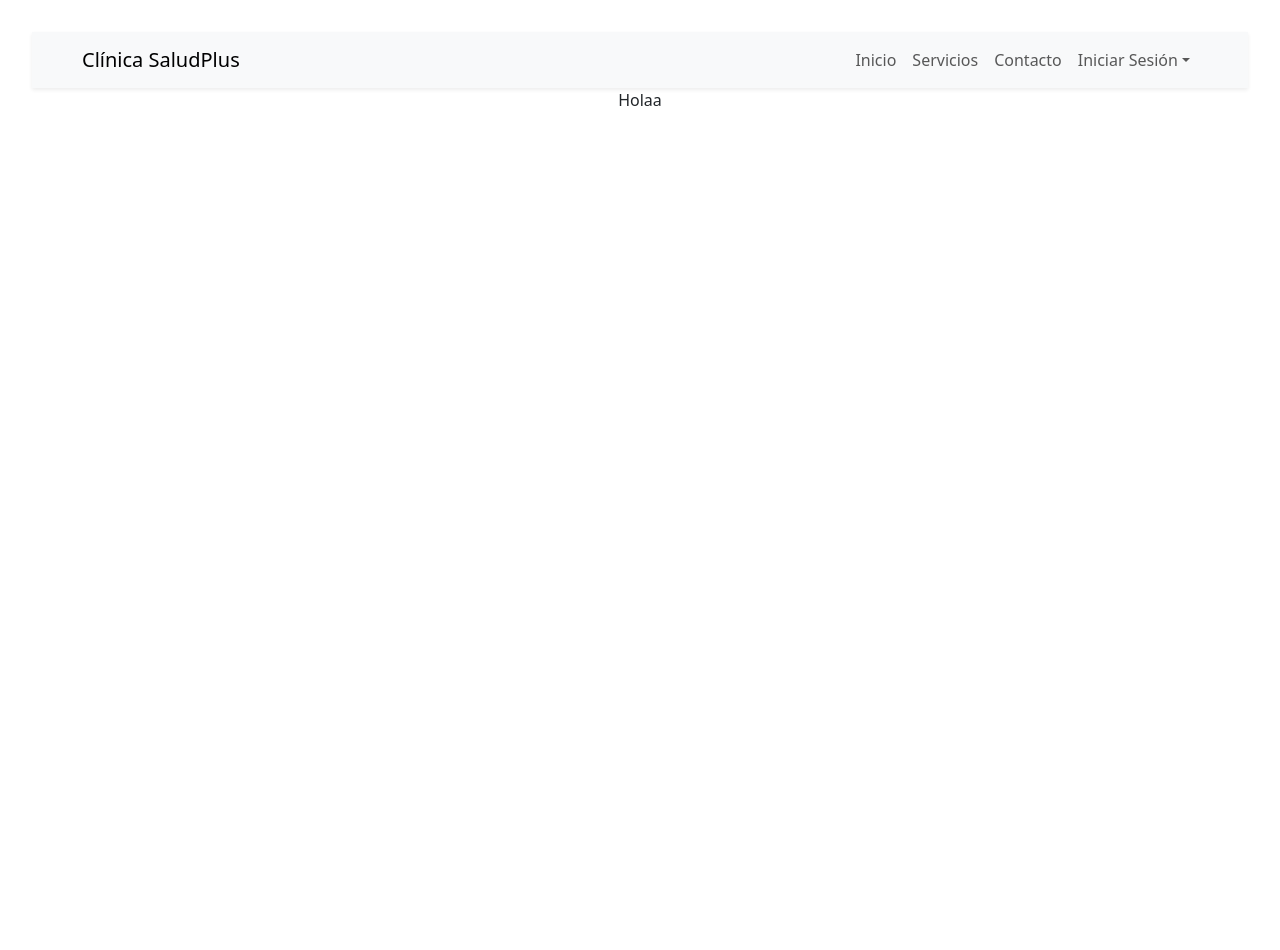
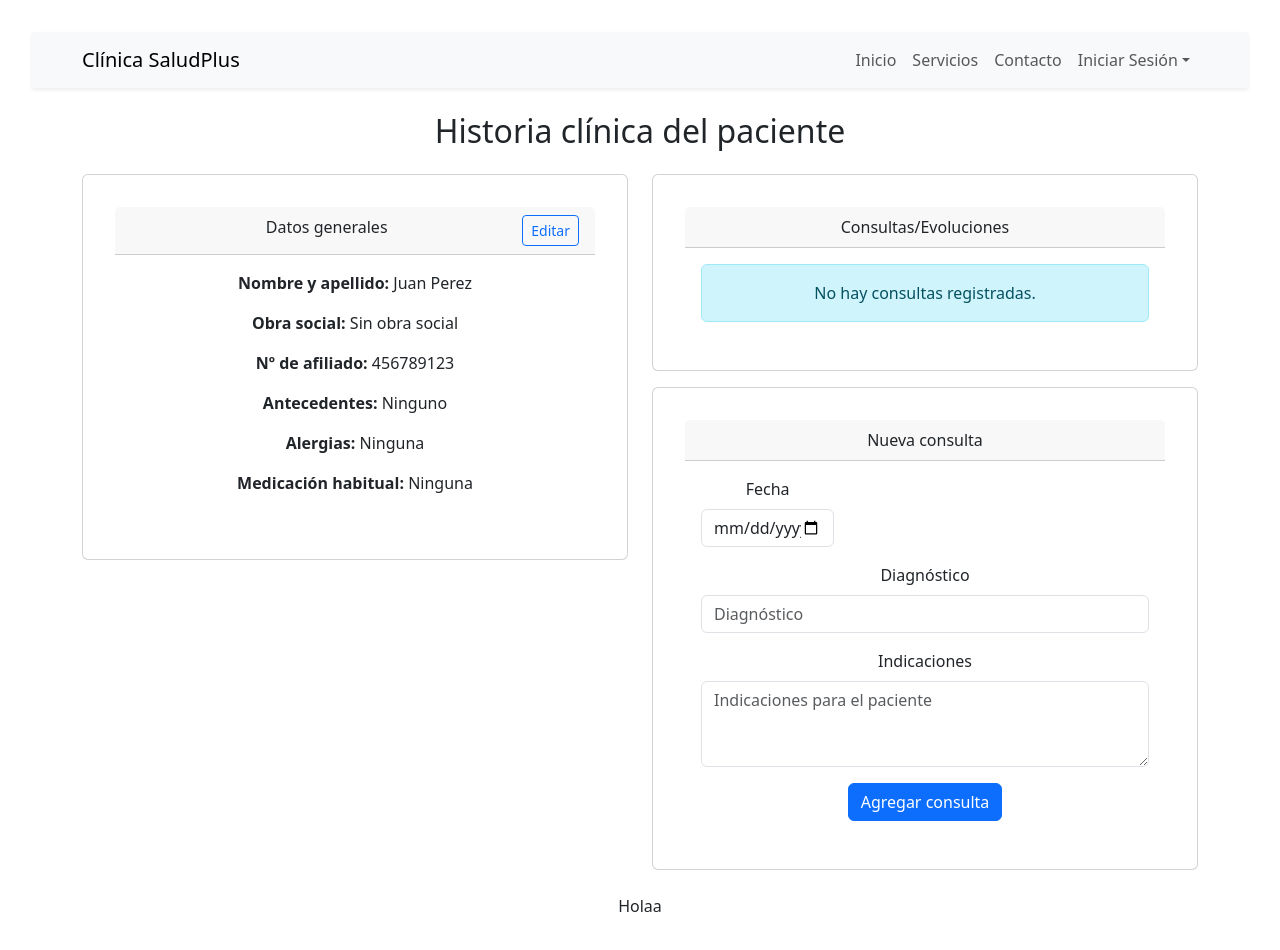
Before and after one commit to tomas0204/Clinica-React, a React (Vite) app: page /historiaClinica in a window 1280 px wide. Shown: the top 950 px of the page. Before the commit the page ends 800 px from the top, so only its background shows below. Built offline with nearby package versions, Linux system fonts and the light colour scheme.

Commit message:
Creación de historia clínica única

```diff
--- a/src/App.jsx
+++ b/src/App.jsx
@@ -1,10 +1,11 @@
 import './App.css'
 import Footer from "./components/Footer";
-import { Route, Routes, BrowserRouter } from 'react-router'
+import { Route, Routes, BrowserRouter } from 'react-router-dom'
 import Login from './components/views/Login.jsx'
 import 'bootstrap/dist/css/bootstrap.min.css';
 import Navbar from './components/views/Navbar/Navbar.jsx';
 import RegistrarPaciente from './components/views/RegistrarPaciente.jsx';
+import HistoriaClinica from './components//historiaClinica/HistoriaClinica.jsx';
 function App() {
 
   return (
@@ -16,6 +17,7 @@ function App() {
             <Route path="/" element={<h1>Bienvenido a la Clínica</h1>} />
             <Route path='/login' element={<Login />} />
             <Route path='/registrarPaciente' element={<RegistrarPaciente />} />
+            <Route path="/historiaClinica" element={<HistoriaClinica />} />
           </Routes>
         </main>
         <Footer />
--- /dev/null
+++ b/src/components/historiaClinica/FormularioEvolucion.jsx
@@ -0,0 +1,87 @@
+import { useState } from "react";
+import {Form, Button, Row, Col } from "react-bootstrap";
+
+function FormularioEvolucion({ onAdd }) {
+    const [formData, setFormData] = useState({
+        fecha: "",
+        motivo: "",
+        diagnostico: "",
+        indicaciones: ""
+    });
+
+    const handleChange = (e) => {
+        setFormData({
+            ...formData,
+            [e.target.name]: e.target.value
+        });
+    };
+
+    const handleSubmit = (e) => {
+        e.preventDefault();
+        onAdd(formData);
+
+        setFormData({
+            fecha: "",
+            motivo: "",
+            diagnostico: "",
+            indicaciones: "",
+        });
+    }
+
+    return (
+        <Form onSubmit={handleSubmit}>
+            <Row className="mb-3">
+                <Col md={4}>
+                    <Form.Group controlId="fecha">
+                        <Form.Label>Fecha</Form.Label>
+                        <Form.Control
+                        type="date"
+                        name="fecha"
+                        value={formData.fecha}
+                        onChange={handleChange}
+                        required
+                    />
+                    </Form.Group>
+                </Col>
+            </Row>
+
+    <Row className="mb-3">
+        <Col>
+        <Form.Group controlId="diagnostico">
+            <Form.Label>Diagnóstico</Form.Label>
+            <Form.Control
+            type="text"
+            name="diagnostico"
+            placeholder="Diagnóstico"
+            value={formData.diagnostico}
+            onChange={handleChange}
+            required
+            />
+        </Form.Group>
+        </Col>
+    </Row>
+
+    <Row className="mb-3">
+        <Col>
+        <Form.Group controlId="indicaciones">
+            <Form.Label>Indicaciones</Form.Label>
+            <Form.Control
+            as="textarea"
+            rows={3}
+            name="indicaciones"
+            placeholder="Indicaciones para el paciente"
+            value={formData.indicaciones}
+            onChange={handleChange}
+            />
+        </Form.Group>
+        </Col>
+    </Row>
+
+    <Button type="submit" variant="primary">
+        Agregar consulta
+    </Button>
+</Form>
+);
+}
+
+export default FormularioEvolucion;
--- /dev/null
+++ b/src/components/historiaClinica/HistoriaClinica.jsx
@@ -0,0 +1,156 @@
+import { useState } from "react";
+import { Container, Row, Col, Card, Form, Button } from "react-bootstrap";
+import ListaEvoluciones from "./ListaEvoluciones";
+import FormularioEvolucion from "./FormularioEvolucion.jsx";
+
+function HistoriaClinica() {
+    const [historia, setHistoria] = useState({
+        nombre: "Juan Perez",
+        obraSocial: "Sin obra social",
+        nroAfiliado: "456789123",
+        antecedentes: "Ninguno",
+        alergias: "Ninguna",
+        medicacionHabitual: "Ninguna",
+        consultas: [],
+    });
+
+const [modoEdicion, setModoEdicion] = useState(false);
+
+const [formData, setFormData] = useState({...historia });
+
+const handleChange = (e) => {
+    const {name, value } = e.target;
+    setFormData((prev) => ({...prev, [name]: value}));
+};
+
+const guardarCambios = () => {
+    setHistoria(formData);
+    setModoEdicion(false);
+};
+
+const cancelarEdicion = () => {
+    setFormData({ ...historia });
+    setModoEdicion(false);
+};
+
+const agregarConsulta = (nuevaConsulta) => {
+        setHistoria((prev) => ({
+            ...prev,
+            consultas: [...prev.consultas, nuevaConsulta],
+        }));
+    };
+
+    return (
+        <Container className="my-4">
+            <Row className="mb-3">
+                <Col>
+                <h2>Historia clínica del paciente</h2>
+                </Col>
+            </Row>
+
+            <Row>
+                <Col md={6}>
+                <Card className="mb-3">
+                    <Card.Header>Datos generales
+                        <div className="float-end">
+                            {!modoEdicion && (
+                                <Button variant="outline-primary" size="sm" onClick={() => setModoEdicion(true)}>
+                                    Editar
+                                </Button>
+                            )}
+                        </div>
+                    </Card.Header>
+                    <Card.Body>
+                        {modoEdicion? (
+                            <>
+                            <Form.Group className="mb-2">
+                                <Form.Label>Nombre</Form.Label>
+                                <Form.Control
+                                type="text"
+                                name="nombre"
+                                value={formData.nombre}
+                                onChange={handleChange}
+                                />
+                            </Form.Group>
+
+                            <Form.Group className="mb-2">
+                                <Form.Label>Obra social</Form.Label>
+                                <Form.Select
+                                    name="obraSocial"
+                                    value={formData.obraSocial}
+                                    onChange={handleChange}
+                                >
+                                    <option value="">Selecciones una obra social</option>
+                                    <option value="OSDE">OSDE</option>
+                                    <option value="Osecac">Osecac</option>
+                                    <option value="PAMI">PAMI</option>
+                                    <option value="Particular">Particular</option>
+                                    <option value="Red de Seguro Medico">Red de Seguro medico</option>
+                                    <option value="SancorSalud">SancorSalud</option>
+                                    <option value="Subsidio Salud">Subsidio Salud</option>
+                                    <option value="Swiss Medical">Swiss Medical</option>
+                            </Form.Select>
+                        </Form.Group>
+
+                        <Form.Group className="mb-2">
+                            <Form.Label>Antecedentes</Form.Label>
+                                <Form.Control
+                                    type="text"
+                                    name="antecedentes"
+                                    value={formData.antecedentes}
+                                    onChange={handleChange}
+                                />
+                        </Form.Group>
+
+                                <Form.Group className="mb-3">
+                                    <Form.Label>Medicación habitual</Form.Label>
+                                    <Form.Control
+                                    type="text"
+                                    name="medicacionHabitual"
+                                    value={formData.medicacionHabitual}
+                                    onChange={handleChange}
+                                    />
+                                </Form.Group>
+
+                                <Button variant="success" size="sm" onClick={guardarCambios} className="me-2">
+                                    Guardar
+                                </Button>
+                                <Button variant="secondary" size="sm" onClick={cancelarEdicion}>
+                                    Cancelar
+                                </Button>
+                            </>
+                        ) : (
+                        <>
+                            <p><strong>Nombre y apellido:</strong> {historia.nombre}</p>
+                            <p><strong>Obra social:</strong> {historia.obraSocial}</p>
+                            <p><strong>Nº de afiliado:</strong> {historia.nroAfiliado}</p>
+                            <p><strong>Antecedentes:</strong> {historia.antecedentes}</p>
+                            <p><strong>Alergias:</strong> {historia.alergias}</p>
+                            <p><strong>Medicación habitual:</strong> {historia.medicacionHabitual}</p>
+                        </>
+                    )}
+                    </Card.Body>
+                </Card>
+                </Col>
+
+                <Col md={6}>
+                <Card className="mb-3">
+                    <Card.Header>Consultas/Evoluciones</Card.Header>
+                    <Card.Body>
+                        <ListaEvoluciones consultas ={historia.consultas} />
+                    </Card.Body>
+                </Card>
+
+                <Card>
+                    <Card.Header>Nueva consulta</Card.Header>
+                    <Card.Body>
+                        <FormularioEvolucion onAdd={agregarConsulta} />
+                    </Card.Body>
+                </Card>
+            </Col>
+        </Row>
+    </Container>
+    );
+}
+
+export default HistoriaClinica;
--- /dev/null
+++ b/src/components/historiaClinica/ListaEvoluciones.jsx
@@ -0,0 +1,36 @@
+import { Table, Alert } from "react-bootstrap";
+
+function ListaEvoluciones({ consultas }) {
+    if (consultas.length === 0) {
+        return (
+            <Alert variant="info" className="mb-0">
+                No hay consultas registradas.
+            </Alert>
+        );
+
+        return (
+            <Table striped borderes hover size="sm">
+                <thead>
+                    <tr>
+                        <th>Fecha</th>
+                        <th>Motivo de consulta</th>
+                        <th>Diagnóstico</th>
+                        <th>Indicaciones</th>
+                    </tr>
+                </thead>
+                <tbody>
+                    {consultas.map((consultas, index) => (
+                        <tr key={index}>
+                            <td>(c.fecha)</td>
+                            <td>(c.motivo)</td>
+                            <td>(c.diagnóstico)</td>
+                            <td>(c.indicaciones)</td>
+                        </tr>
+                    ))}
+                </tbody>
+            </Table>
+        );
+    }
+}
+
+export default ListaEvoluciones;
```
